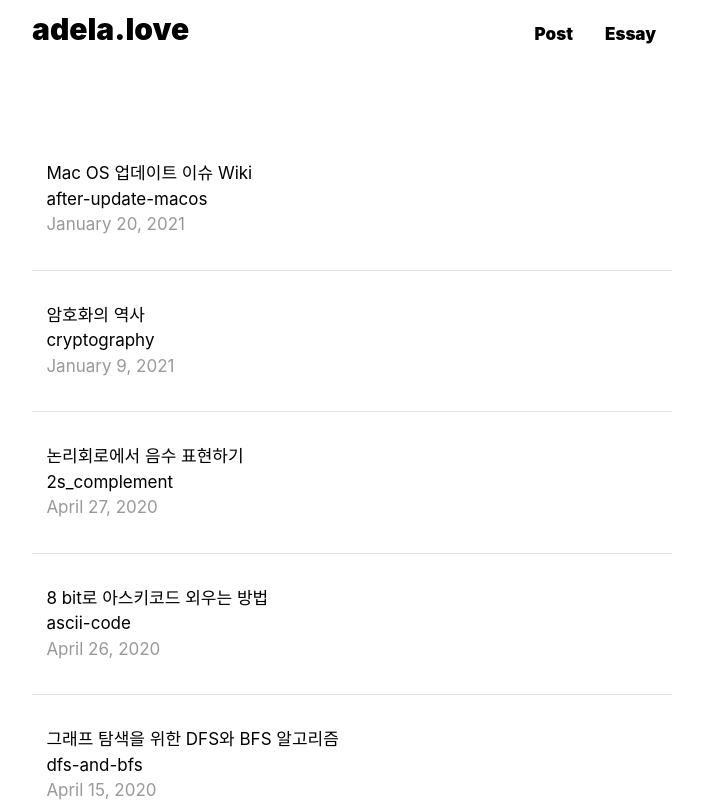
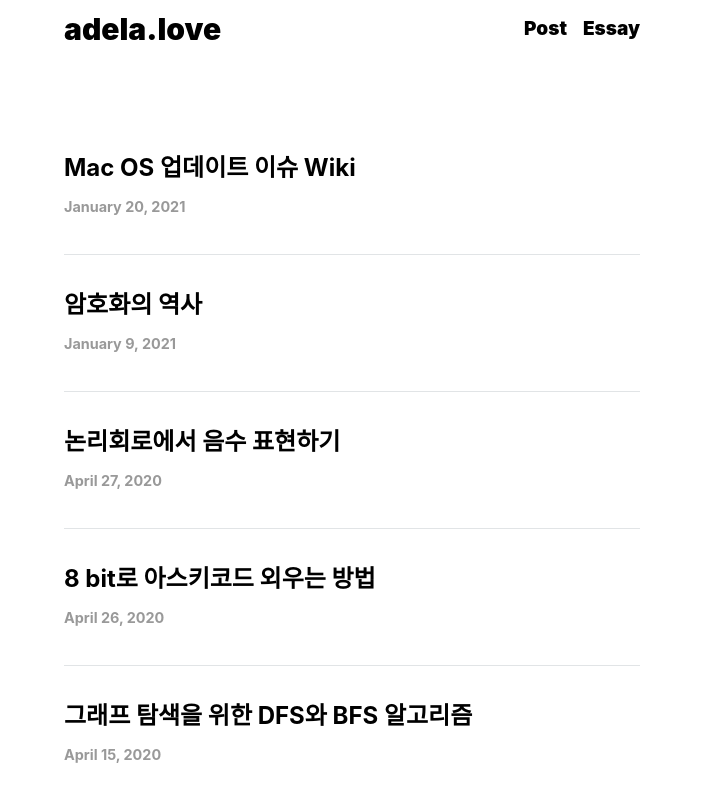
Before and after one commit to love-adela/adela.love, a Next.js app: page /posts in a window 1280 px wide. Shown: the top 802 px of the page, without its empty margins (288-991 px from the left). Built offline with nearby package versions, Linux system fonts and the light colour scheme.

Commit message:
Modify header and layout

```diff
--- a/components/header.module.css
+++ b/components/header.module.css
@@ -10,7 +10,7 @@
 .headerNavbar {
   display: flex;
   justify-content: space-between;
-  width: 50%;
+  width: 45%;
 }
 
 .headerTitleWrap {
@@ -45,7 +45,7 @@
 }
 
 .headerSpecItems {
-  padding: 16px;
+  padding-left: 16px;
   font-weight: 900;
 }
 
--- a/pages/essays.js
+++ b/pages/essays.js
@@ -20,8 +20,6 @@ export default function PostPage({ allEssaysData }) {
               <div className={utilStyles.listItem} key={id}>
                 {title}
               <br />
-                {id}
-              <br />
               <small className={utilStyles.lightText}>
                 <Date dateString={date} />
               </small>
--- a/pages/posts.js
+++ b/pages/posts.js
@@ -20,8 +20,6 @@ export default function PostPage({ allPostsData }) {
                 <div className={utilStyles.listItem} key={id}>
                   {title}
                 <br />
-                  {id}
-                <br />
                 <small className={utilStyles.lightText}>
                   <Date dateString={date} />
                 </small>
--- a/styles/global.css
+++ b/styles/global.css
@@ -8,7 +8,7 @@ body {
   font-family: 'Spoqa Han Sans Neo',
     -apple-system, BlinkMacSystemFont, Segoe UI, Roboto, Oxygen,
     Ubuntu, Cantarell, Fira Sans, Droid Sans, Helvetica Neue, sans-serif;
-  font-size: 17px;
+  font-size: 19px;
   color: #424242;
   word-break: keep-all;
   -webkit-text-size-adjust: none;
@@ -26,7 +26,7 @@ a {
 }
 
 a:hover {
-  color: #916eff;
+  color: #906eff;
   text-decoration: none;
 }
 
--- a/styles/utils.module.css
+++ b/styles/utils.module.css
@@ -75,19 +75,20 @@
 
 .listItem {
   border-bottom: 1px solid #e1e4e6;
-  padding: 2rem 0.9rem;
-  width: 50%;
+  padding-top: 2rem;
+  padding-bottom: 2rem;
+  width: 45%;
+  font-weight: 700;
+  font-size: 1.5rem;
 }
 
 .listItem:hover {
-  background-color: #FAFAFA;
-  border-top: 1px solid #916eff;
-  border-bottom: 1px solid #916eff;
-  color: #916eff;
+  color: #906eff;
+  font-weight: 700;
 }
 
 .listItem:hover h2 {
-  color: #916eff;
+  color: #906eff;
 }
 
 .listItem h2 {
@@ -104,6 +105,10 @@
   font-weight: 400;
   word-break: keep-all;
   overflow-wrap: break-word;
+}
+
+.listItem small {
+  font-size: .9rem;
 }
 
 .lightText {
@@ -223,15 +228,15 @@
   display: flex;
   flex-direction: column;
   justify-content: space-between;
-  width: 50%;
+  width: 45%;
 }
 
 .resumeItem {
   font-size: 1.3rem !important;
   line-height: 1rem !important;
   padding-top: 1.5rem;
-  margin-bottom: 1.3rem;
-  color: #916eff;
+  margin-bottom: 1.5rem;
+  color: #906eff;
   font-weight: 900;
 }
 
```
